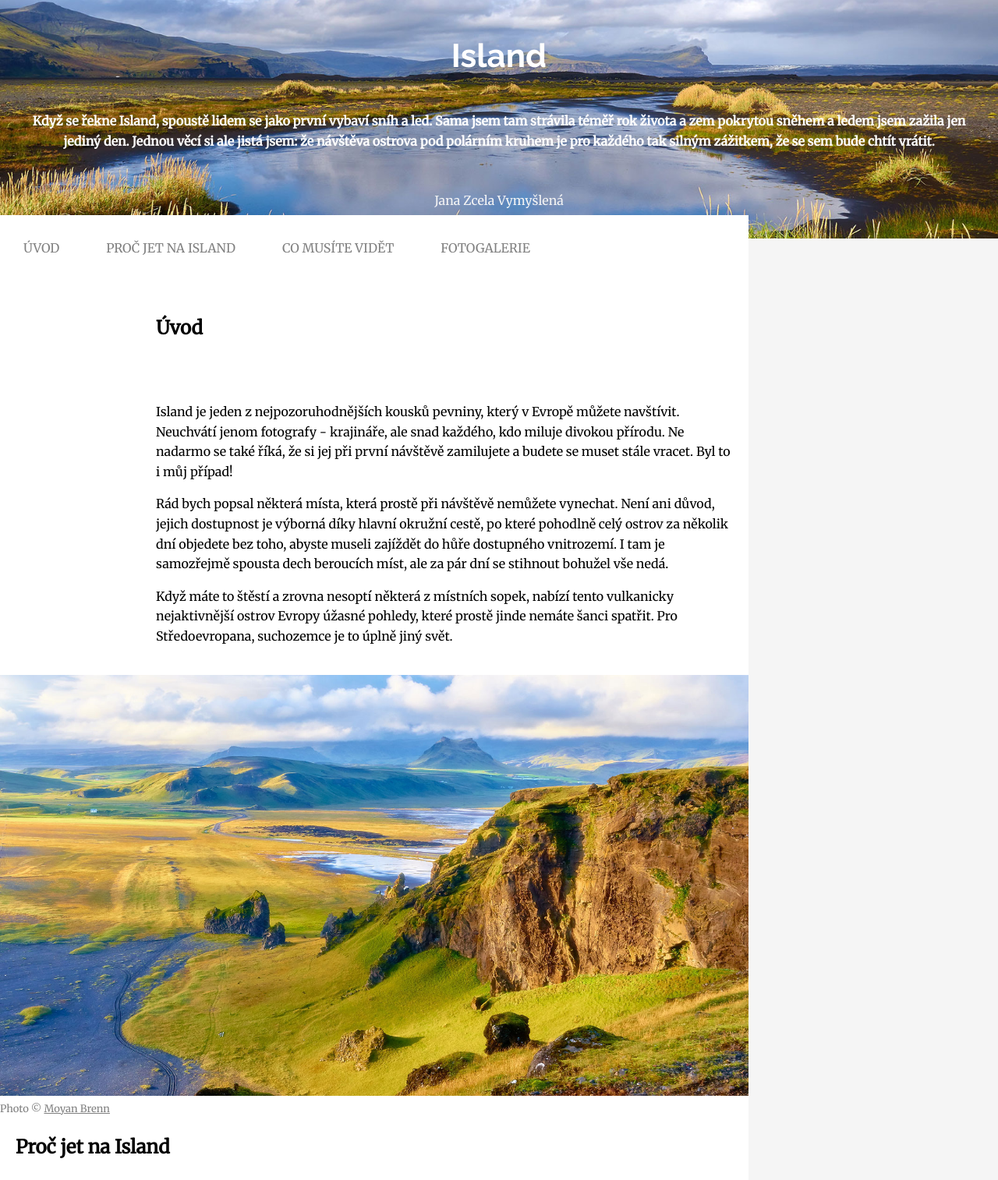
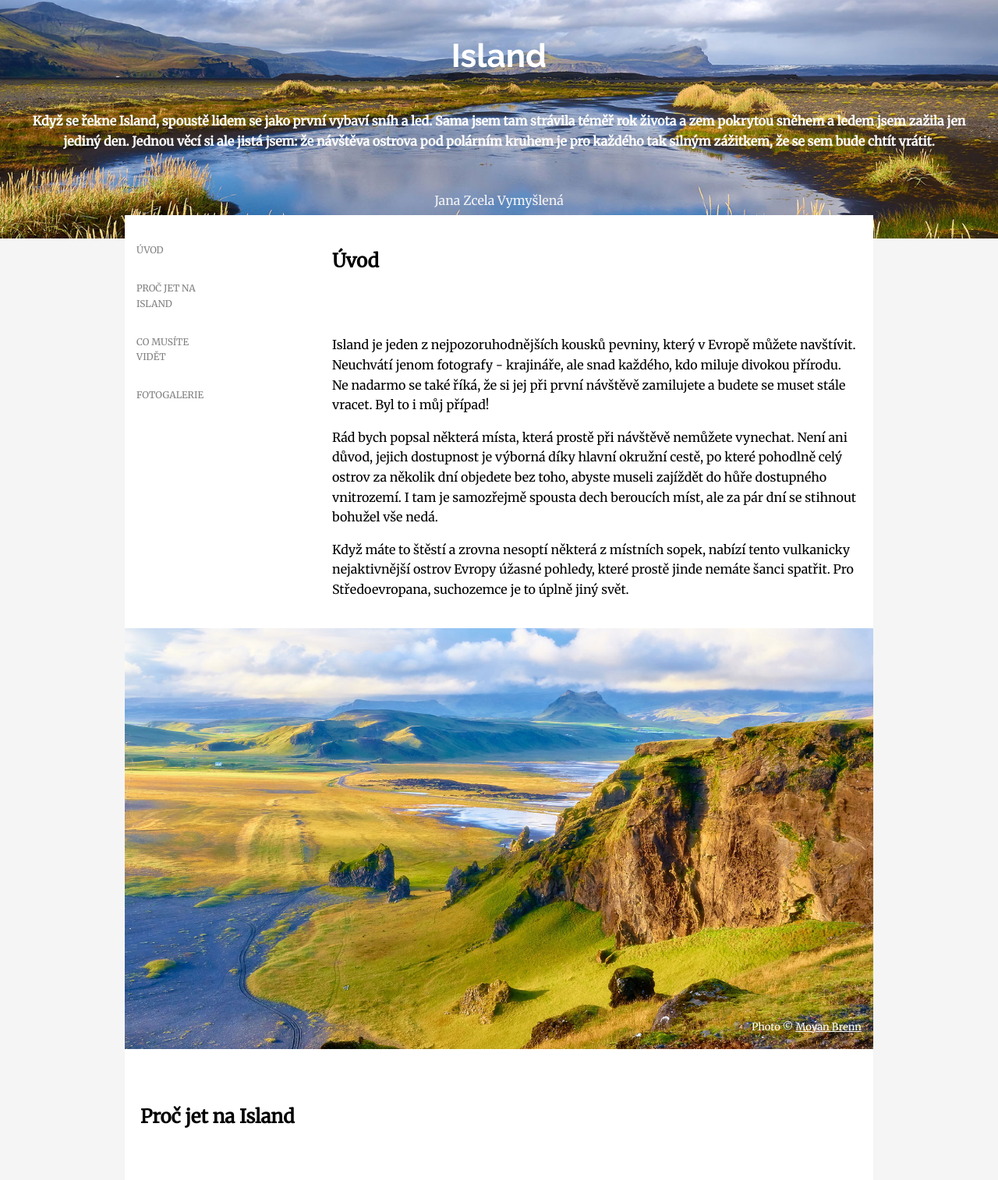
Before and after one commit to tvorimweb-2020-praha-jaro/projekt06-island-MarketaSo, a plain HTML site: page index.html in a window 1280 px wide. Shown: the part 10-1524 px from the top of the page at 78% size. Drawn offline with Linux system fonts and the light colour scheme.

Commit message:
Opraveno a dokončeno
Ahoj, zasílám dokončený úkol. Jen ve verzi pro pc nevím, jak roztáhnout položky menu do jednoho řádku. Děkuji, Markéta

```diff
--- a/index.html
+++ b/index.html
@@ -24,6 +24,8 @@
 
         <!-- menu -->
 
+        <div class="menuvlevo">
+
             <ul class="menu">
                 <li><a href="#">Úvod</a></li>
                 <li><a href="#">Proč jet na Island</a></li>
@@ -32,8 +34,9 @@
             </ul>
 
 
+        <!-- sekce Úvod -->
 
-        <!-- sekce Úvod -->
+            <div class="menuvlevo2">
 
                 <h2 class="nadpis1">Úvod</h2>
 
@@ -44,6 +47,10 @@
                     <p>Rád bych popsal některá místa, která prostě při návštěvě nemůžete vynechat. Není ani důvod, jejich dostupnost je výborná díky hlavní okružní cestě, po které pohodlně celý ostrov za několik dní objedete bez toho, abyste museli zajíždět do hůře dostupného vnitrozemí. I tam je samozřejmě spousta dech beroucích míst, ale za pár dní se stihnout bohužel vše nedá.</p>
 
                     <p>Když máte to štěstí a zrovna nesoptí některá z místních sopek, nabízí tento vulkanicky nejaktivnější ostrov Evropy úžasné pohledy, které prostě jinde nemáte šanci spatřit. Pro Středoevropana, suchozemce je to úplně jiný svět.</p>
+
+                </div>
+
+            </div>
 
         </div>
 
--- a/style.css
+++ b/style.css
@@ -127,13 +127,14 @@ footer a {
     /* MENU */
     .menu li {
         display: inline-block;
-        padding: 30px 30px;
+        padding: 15px 15px;
     }
 
     .menu {
+        display: flex;
         margin: 0;
         padding: 0;
-        text-align: center;
+        justify-content: center;
     }
 
     .menu a {
@@ -166,12 +167,16 @@ h2 {
 }
 
 .popisek1 {
-    position: absolute;
-    color: grey;
+    transform: translate(-15px, -45px);
+    color: white;
+}
+
+.popisek {
+    text-align: right;
 }
 
 .popisek1 a {
-    color: gray;
+    color: white;
 }
 
 .img2_popisky {
@@ -179,12 +184,12 @@ h2 {
 }
 
 .popisek2 {
-    position: absolute;
-    color: gray;
+    transform: translate(-15px, -45px);
+    color: white;
 }
 
 .popisek2 a {
-    color: gray;
+    color: white;
 }
 
 .img3_popisky {
@@ -192,12 +197,12 @@ h2 {
 }
 
 .popisek3 {
-    position: absolute;
-    color: gray;
+    transform: translate(-15px, -45px);
+    color: white;
 }
 
 .popisek3 a {
-    color: gray;
+    color: white;
 }
 
 .galerie .foto {
@@ -208,6 +213,11 @@ h2 {
 .galerie .popisek {
     display: none;
 }
+
+footer {
+    clear: both;
+}
+
 }
 
 @media (min-width: 1000px) {
@@ -219,23 +229,35 @@ h2 {
         transform: scale(1.15);
     }
 
-
     .header {
         background-size: 100%;
     }
 
     .bilypruh {
         width: 960px;
-        transform: translate(0, -30px);
+        margin:  0 auto;
+        margin-top: -30px;
         background-color: white;
+    }
+
+    .menuvlevo {
+        display: flex;
     }
 
     .menu {
         display: flex;
+        flex-direction: column;
+        justify-content: start;
+        padding-top: 20px;
+    }
+
+    .menu li {
+        text-align: left;
+        font-size: 12px;
     }
 
     .odstavec2 {
-        padding-right: 200px;
+        padding-right: 150px;
     }
 
     .odstavec1,
@@ -243,7 +265,7 @@ h2 {
     .odstavec3,
     .odstavec4,
     .nadpis3 {
-        padding-left: 200px;
+        padding-left: 150px;
     }
 
 }
```
Lines whose indentation alone changed are shown as unchanged.
